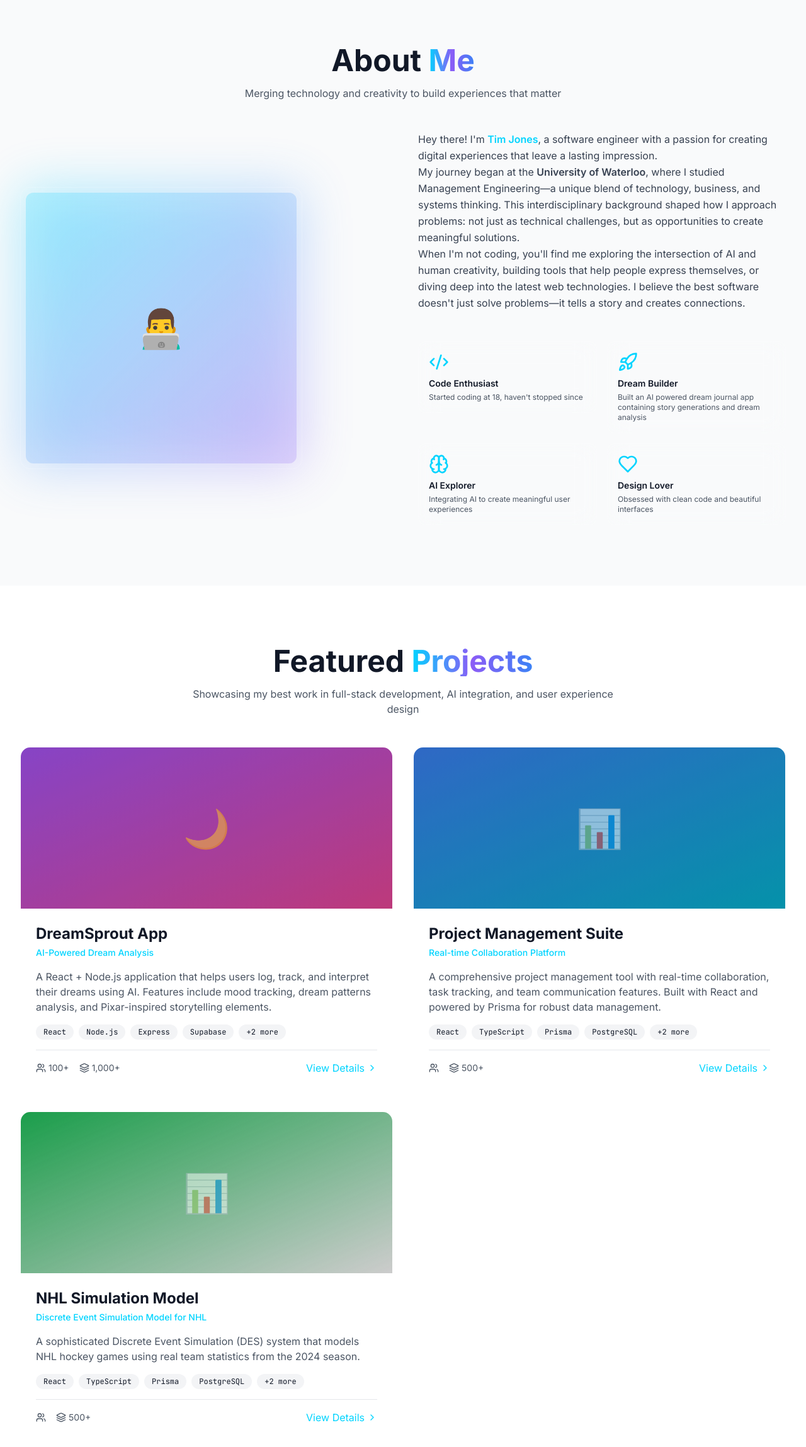
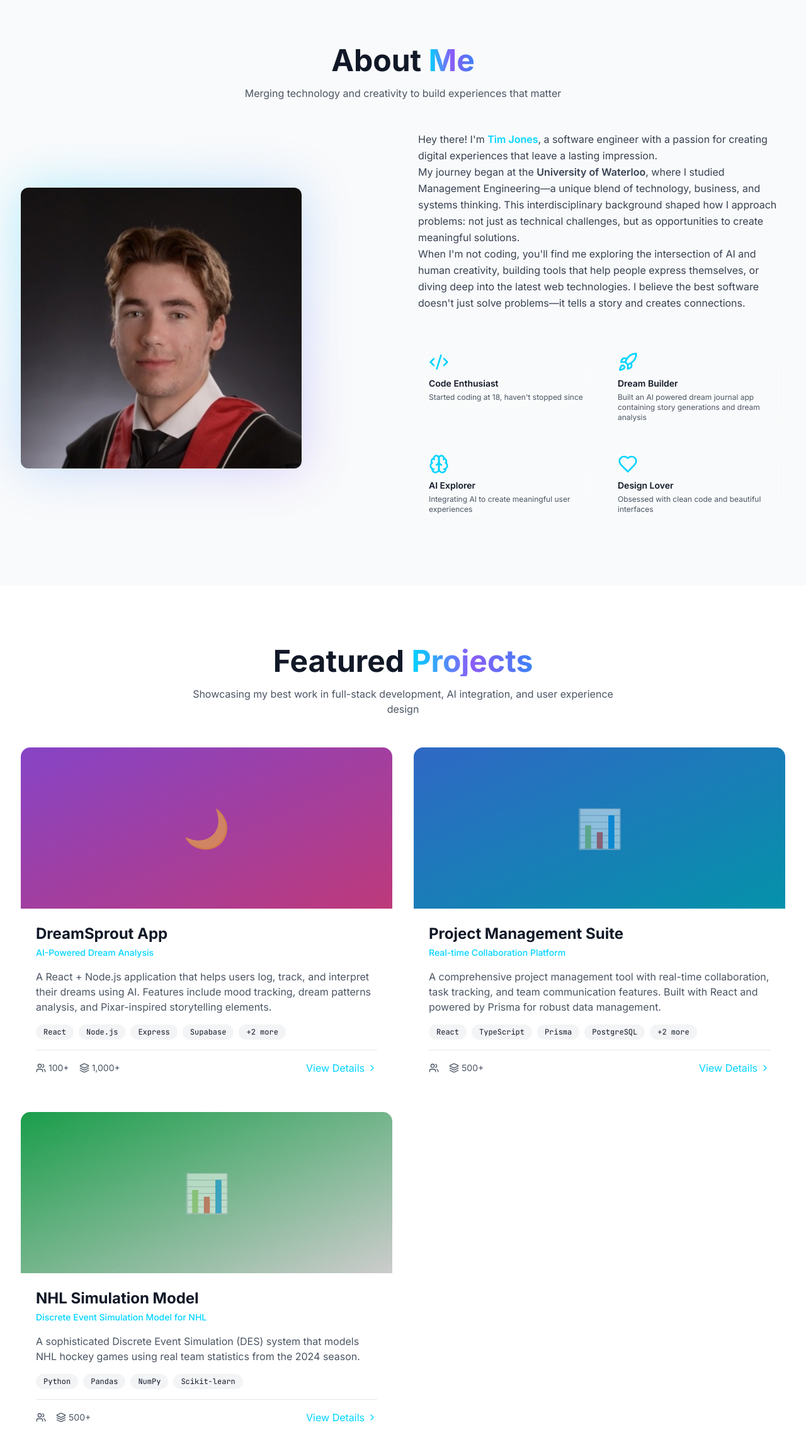
Before and after one commit to timfmjones/tim-jones-portfolio, a Next.js app: page / in a window 1280 px wide. Shown: the part 824-3122 px from the top of the page at 63% size. Built offline with nearby package versions, Linux system fonts and the light colour scheme.

Commit message:
profile photo

```diff
--- a/components/About.tsx
+++ b/components/About.tsx
@@ -62,10 +62,13 @@ export default function About() {
             <div className="relative w-full aspect-square max-w-md mx-auto lg:mx-0">
               <div className="absolute inset-0 bg-gradient-to-br from-primary to-secondary rounded-2xl blur-2xl opacity-30" />
               <div className="relative w-full h-full glass-effect rounded-2xl p-2">
-                {/* Replace with your actual image */}
-                <div className="w-full h-full bg-gradient-to-br from-primary/20 to-secondary/20 rounded-xl flex items-center justify-center">
-                  <span className="text-6xl">👨‍💻</span>
-                </div>
+                <Image
+                    src="/images/profile.jpeg"  // or .jpeg
+                    alt="Tim Jones"
+                    fill
+                    className="rounded-xl object-cover"
+                    priority
+                />
               </div>
             </div>
           </motion.div>
--- a/components/Footer.tsx
+++ b/components/Footer.tsx
@@ -19,13 +19,13 @@ export default function Footer() {
 
           <div className="flex items-center gap-4 text-sm">
             <a
-              href="/resume.pdf"
+              href="/tim-jones-resume.pdf"
               className="text-gray-600 dark:text-gray-400 hover:text-primary transition-colors"
             >
               Resume
             </a>
             <a
-              href="https://github.com/timjones"
+              href="https://github.com/timfmjones"
               target="_blank"
               rel="noopener noreferrer"
               className="text-gray-600 dark:text-gray-400 hover:text-primary transition-colors"
--- a/components/Projects.tsx
+++ b/components/Projects.tsx
@@ -51,7 +51,7 @@ const projects = [
       tasks: '500+',
       uptime: '99.9%',
     },
-    liveLink: 'https://projecthub.app',
+    liveLink: 'https://project-manager-frontend-production.up.railway.app',
     githubLink: 'https://github.com/timfmjones/project-manager-frontend',
     color: 'from-blue-500 to-cyan-500',
   },
@@ -62,7 +62,7 @@ const projects = [
     description: 'A sophisticated Discrete Event Simulation (DES) system that models NHL hockey games using real team statistics from the 2024 season.',
     longDescription: 'A sophisticated Discrete Event Simulation (DES) system that models NHL hockey games using real team statistics from the 2024 season. The simulation incorporates player performance metrics, team strategies, and game dynamics to provide realistic outcomes and insights.',
     image: '/images/project-management.png', // Add your image
-    tech: ['React', 'TypeScript', 'Prisma', 'PostgreSQL', 'Socket.io', 'Redis'],
+    tech: ['Python', 'Pandas', 'NumPy', 'Scikit-learn'],
     features: [
       'Core Simulation Engine in Python',
       'Statistics Tracking and Visualization',
--- a/data/about.json
+++ b/data/about.json
@@ -38,7 +38,7 @@
     }
   ],
   "social": {
-    "github": "https://github.com/timjones",
+    "github": "https://github.com/timfmjones",
     "linkedin": "https://www.linkedin.com/in/tim-jones-647930178/",
     "twitter": "https://twitter.com/timjones"
   }
--- a/data/projects.json
+++ b/data/projects.json
@@ -33,7 +33,7 @@
         "Automated workflows"
       ],
       "liveUrl": "https://projecthub.app",
-      "githubUrl": "https://github.com/timjones/project-hub",
+      "githubUrl": "https://github.com/timfmjones",
       "image": "/images/project-management.png"
     }
   ]
```
Also changed, not shown: public/images/profile.jpeg (added), 1 other file (tests, documents, lock files or other folders).
